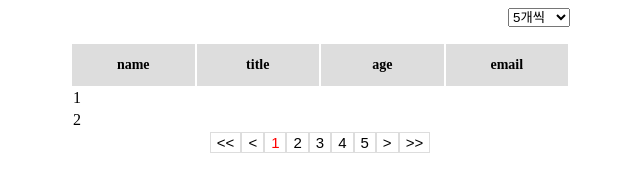
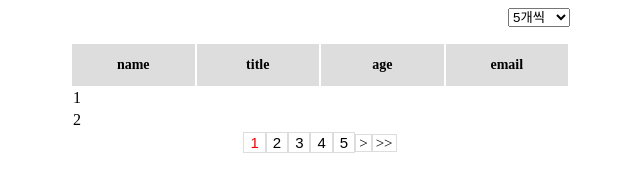
Before and after one commit to kimgibeom98/pagination, a plain HTML site: page index.html in a window 1280 px wide. Shown: the full height of the page, 320-960 px from the left. Drawn offline with Linux system fonts and the light colour scheme.

Commit message:
데이터의 따른 버튼숨김

```diff
--- a/JS/index.js
+++ b/JS/index.js
@@ -13,9 +13,8 @@ function selectValuerelay(target) {
   showPaging();
 }
 
-
 function clickEvethandling(e) {
-  const pageNumselect  = document.querySelector('button.active');
+  const pageNumselect = document.querySelector('button.active');
   pageNumselect.classList.remove('active');
   e.target.classList.add('active');
   console.log(e.target)
@@ -25,10 +24,10 @@ function clickEvethandling(e) {
   } else if (e.target.innerText === '<') {
     pageNum = prev;
     showPaging(pageNum);
-  } else if(e.target.innerText === '>>'){
-    pageNum =  Math.ceil(dataArrs.length / datalimit);
+  } else if (e.target.innerText === '>>') {
+    pageNum = Math.ceil(dataArrs.length / datalimit);
     showPaging(pageNum);
-  } else if(e.target.innerText === '<<'){
+  } else if (e.target.innerText === '<<') {
     pageNum = 1;
     showPaging(pageNum);
   } else {
@@ -64,23 +63,48 @@ function showPaging(pageNum) {
   next = lastNum + 1;
   prev = firstNum - 1;
 
-  let documentFragment = '';
-  for (let i = firstNum; i <= lastNum; i++) {
-    documentFragment += `<button type="button">${Number(i)}</button>`
+
+  while (pagingBox.firstChild) {
+    pagingBox.removeChild(pagingBox.firstChild);
   }
 
-  pagingBox.innerHTML = `
-    <button id="first-page" type="button"><<</button>
-    <button id="prev-page" type="button"><</button>
-    ${documentFragment}
-    <button id="next-page" type="button">></button>
-    <button id="last-page" type="button">>></button>
-  `
+  const fragmentPage = document.createDocumentFragment();
+
+  if (prev > 0) {
+    const allprevBtn = document.createElement('a');
+    allprevBtn.insertAdjacentHTML("beforeend","<<");
+
+    const prevBtn = document.createElement('a');
+    prevBtn.insertAdjacentHTML("beforeend", "<");
+
+    fragmentPage.appendChild(allprevBtn);
+    fragmentPage.appendChild(prevBtn);
+  }
+
+  for (let i = firstNum; i <= lastNum; i++) {
+    const numberBtn = document.createElement('button');
+    numberBtn.insertAdjacentHTML("beforeend",i)
+    fragmentPage.appendChild(numberBtn);
+  }
+
+  if (lastNum < totalPage) {
+    const nextBtn = document.createElement('a');
+    nextBtn.insertAdjacentHTML("beforeend", ">");
+
+    const allnextBtn = document.createElement('a');
+    allnextBtn.insertAdjacentHTML("beforeend", ">>");
+
+    fragmentPage.appendChild(nextBtn);
+    fragmentPage.appendChild(allnextBtn);
+  }
+
+  pagingBox.appendChild(fragmentPage);
+
   const pageList = document.querySelectorAll('button')
-  if(pageNum === totalPage){
-    pageList[pageList.length - 3].classList.add('active');
-  }else{
-    pageList[2].classList.add('active')
+  if (pageNum === totalPage) {
+    pageList[pageList.length - 1].classList.add('active');
+  } else {
+    pageList[0].classList.add('active')
   }
   render();
 }
--- a/index.html
+++ b/index.html
@@ -7,7 +7,10 @@
     <title>Document</title>
     <script defer src="JS/index.js"></script>
     <style>
-        #paging{display: flex; justify-content: center;}
+        .paging-full{width: 100%; text-align: center;}
+        #paging{display: inline;}
+        #paging > a{text-decoration: none; font-size: 15px; color: black;  padding: 0 3px;}
+        #paging > a,
         #paging > button{border: 1px solid #ddd; font-size: 15px; cursor: pointer;  background-color: white;}
         #paging > button.active{color: red;}
         #content{max-width: 500px; margin: 0 auto; width: 100%;}
@@ -40,8 +43,10 @@
                 </tbody>
             </table>
         </div>
-        <div id="paging">
+        <div class="paging-full">
+            <div id="paging">
 
+            </div>
         </div>
     </div>
 </body>
```
